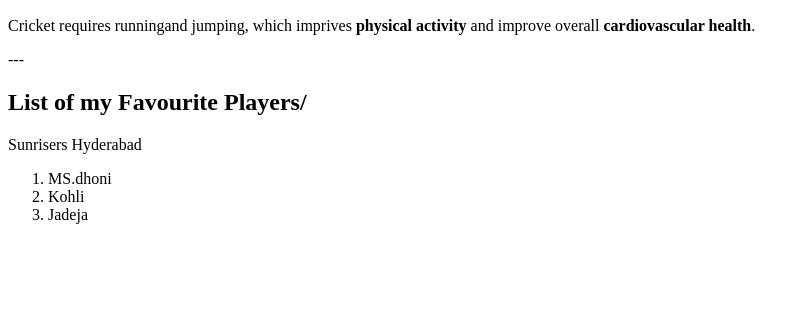
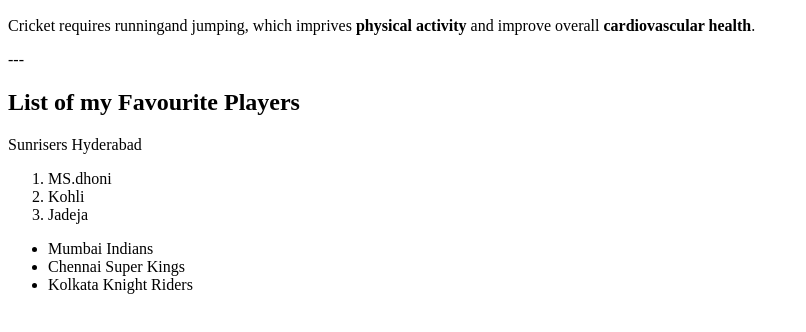
Before and after one commit to 44-563-Web-Apps-S23/44563-webapps-assignment-3-saikrishna-ganji, a plain HTML site: page index.html in a window 1280 px wide. Shown: the part 110-442 px from the top of the page, without its empty margins (0-806 px from the left). Drawn offline with Linux system fonts and the light colour scheme.

Commit message:
Update index.html

```diff
--- a/index.html
+++ b/index.html
@@ -15,13 +15,18 @@
 
     ---
 
-    <h2>List of my Favourite Players/</h2>
+    <h2>List of my Favourite Players</h2>
     <p>Sunrisers Hyderabad</p>
     <ol>
         <li>MS.dhoni</li>
         <li>Kohli</li>
         <li>Jadeja</li>
     </ol>
+    <ul>
+        <li>Mumbai Indians</li>
+        <li>Chennai Super Kings</li>
+        <li>Kolkata Knight Riders</li>
+    </ul>
 
 
 </body>
```
